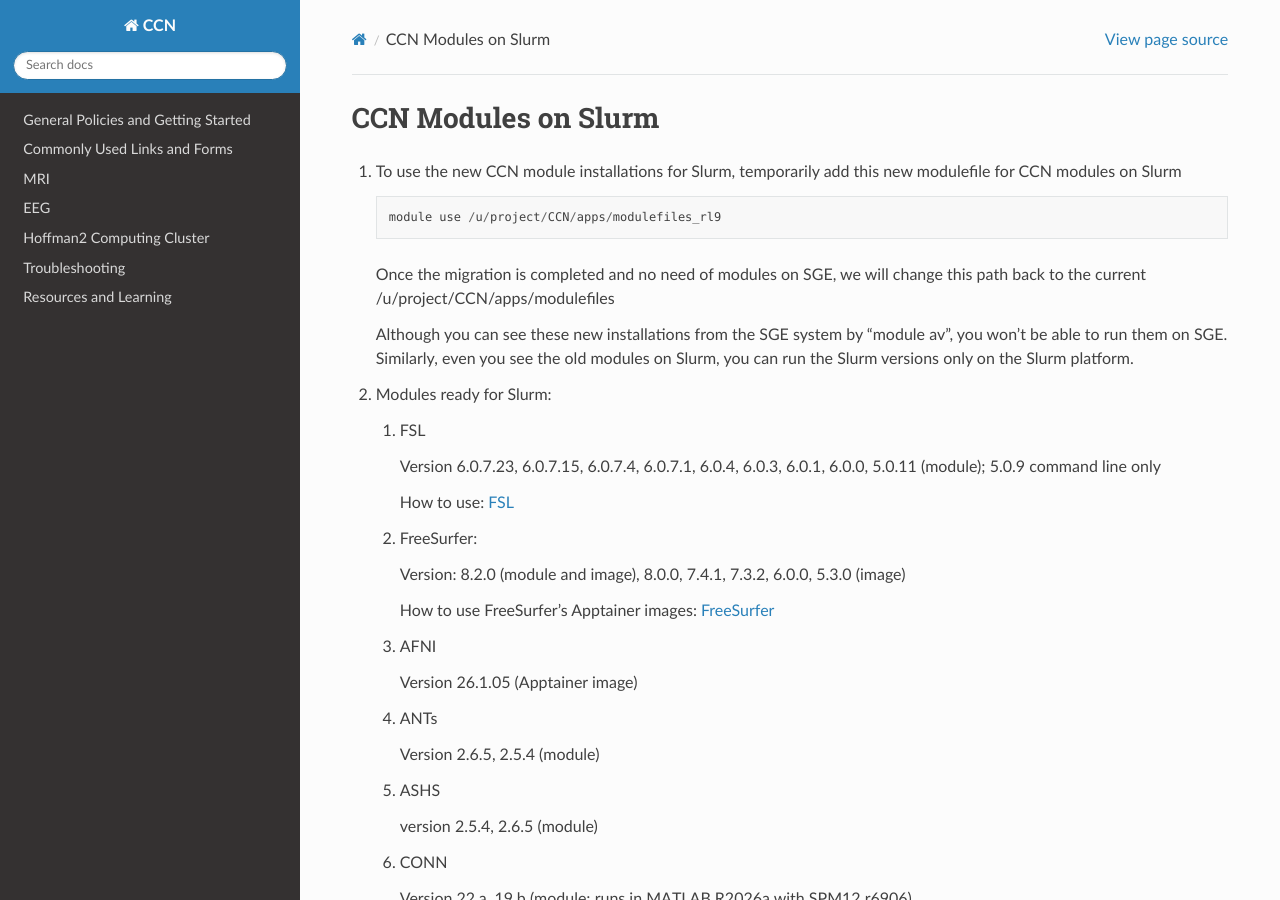
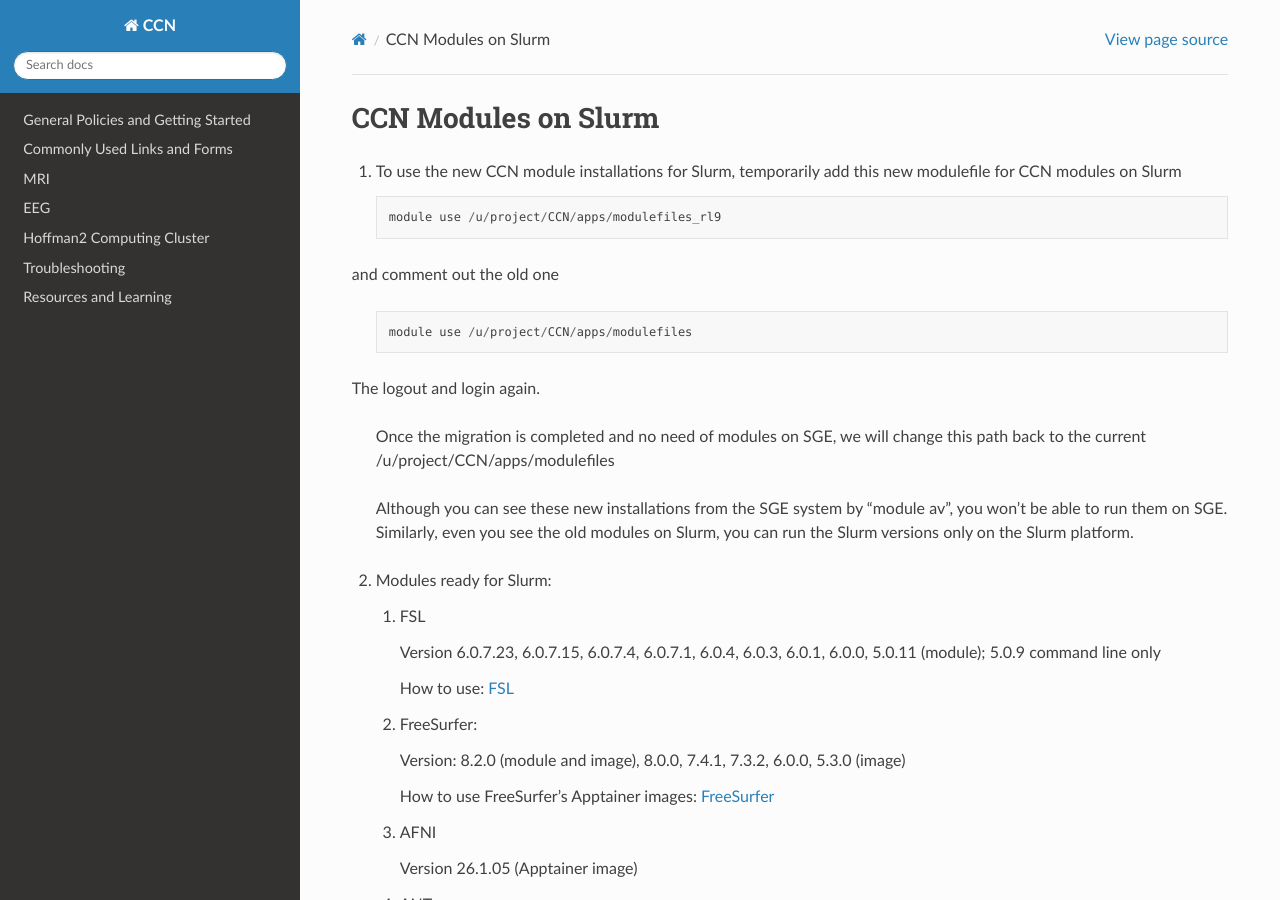
Before and after one commit to CCN-Support/CCN_Wiki, a Sphinx documentation site: the page built from docs/source/slurm_ccn_modules.rst, in a window 1280 px wide and 900 px high. Built offline with Sphinx 7.4.7 and the Read the Docs theme 3.1.0, drawn with Linux system fonts in a browser that asks for light colours.

Commit message:
Update slurm_ccn_modules.rst

```diff
--- a/docs/source/slurm_ccn_modules.rst
+++ b/docs/source/slurm_ccn_modules.rst
@@ -8,6 +8,14 @@ CCN Modules on Slurm
    .. code-block:: python
 
      module use /u/project/CCN/apps/modulefiles_rl9
+
+and comment out the old one
+
+   .. code-block:: python
+
+     module use /u/project/CCN/apps/modulefiles
+
+The logout and login again.
 
    Once the migration is completed and no need of modules on SGE, we will change this path back to the current /u/project/CCN/apps/modulefiles
 
```
